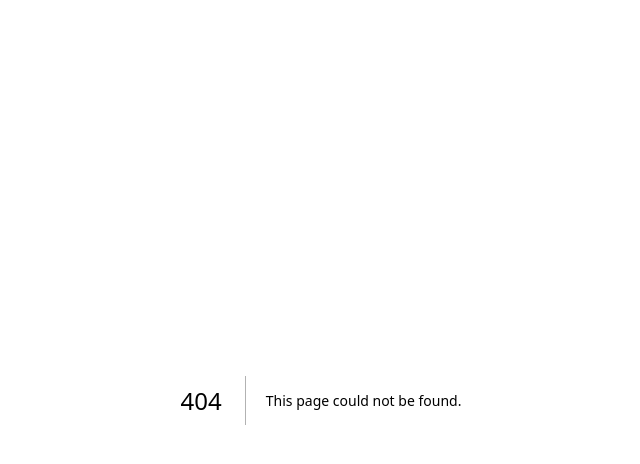
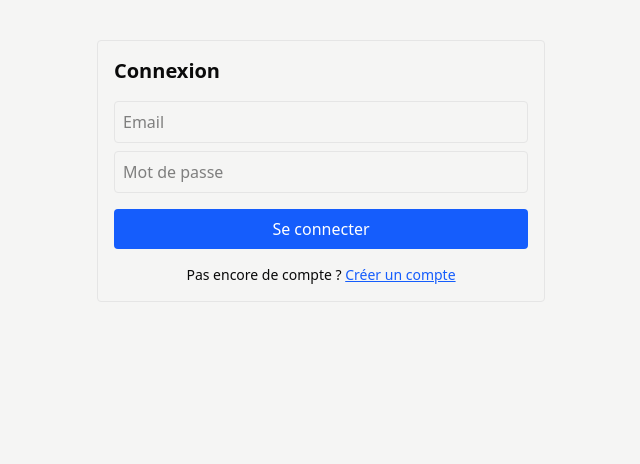
Before and after one commit to Sasorishi/nextjs-boilerplate, a Next.js app: page /signin in a window 1280 px wide. Before the commit this address had no page. Shown: the top 464 px of the page, without its empty margins (319-959 px from the left). Built offline with nearby package versions, Linux system fonts and the light colour scheme; no server answers.

Commit message:
feat: integrate supabase, secure profile route, and create auth service

```diff
--- a/package.json
+++ b/package.json
@@ -10,6 +10,8 @@
   },
   "dependencies": {
     "@radix-ui/react-slot": "^1.1.2",
+    "@supabase/ssr": "^0.6.1",
+    "@supabase/supabase-js": "^2.49.4",
     "class-variance-authority": "^0.7.1",
     "clsx": "^2.1.1",
     "lucide-react": "^0.485.0",
--- a/src/app/profile/page.tsx
+++ b/src/app/profile/page.tsx
@@ -1,4 +1,19 @@
-export default function Profile() {
+import { Button } from '@/components/ui/button'
+import LogoutButton from '@/components/ui/logoutButton'
+import { createClient } from '@/lib/utils/supabase/server'
+import { redirect } from 'next/navigation'
+
+export default async function Profile() {
+  const supabase = await createClient()
+
+  const {
+    data: { user },
+  } = await supabase.auth.getUser()
+
+  if (!user) {
+    return redirect('/signin') // 🔐 redirection si non connecté
+  }
+
   return (
     <div className="max-w-7xl mx-auto px-4 py-6">
       <div className="flex items-center space-x-6">
@@ -15,9 +30,7 @@ export default function Profile() {
             <a href="#" className="text-blue-500 hover:underline">
               Modifier le Profil
             </a>
-            <a href="#" className="text-blue-500 hover:underline">
-              Connexion
-            </a>
+            <LogoutButton />
           </div>
         </div>
       </div>
--- /dev/null
+++ b/src/app/signin/page.tsx
@@ -0,0 +1,55 @@
+'use client'
+
+import { useState } from 'react'
+import { useRouter } from 'next/navigation'
+import { loginUser } from '@/services/authService'
+
+export default function LoginPage() {
+  const router = useRouter()
+  const [email, setEmail] = useState('')
+  const [password, setPassword] = useState('')
+  const [error, setError] = useState<string | null>(null)
+
+  const handleLogin = async () => {
+    const { data, error } = await loginUser(email, password)
+    if (error) {
+      setError(error.message)
+    } else {
+      router.push('/profile')
+    }
+  }
+
+  return (
+    <div className="max-w-md mx-auto mt-10 p-4 border rounded">
+      <h1 className="text-xl font-bold mb-4">Connexion</h1>
+
+      {error && <p className="text-red-500 mb-2">{error}</p>}
+
+      <input
+        type="email"
+        placeholder="Email"
+        value={email}
+        onChange={(e) => setEmail(e.target.value)}
+        className="w-full p-2 border rounded mb-2"
+      />
+      <input
+        type="password"
+        placeholder="Mot de passe"
+        value={password}
+        onChange={(e) => setPassword(e.target.value)}
+        className="w-full p-2 border rounded mb-4"
+      />
+
+      <button
+        onClick={handleLogin}
+        className="bg-blue-600 text-white w-full py-2 rounded"
+      >
+        Se connecter
+      </button>
+
+      <p className="text-center text-sm mt-4">
+        Pas encore de compte ? <a href="/signup" className="text-blue-600 underline">Créer un compte</a>
+      </p>
+    </div>
+  )
+}
--- /dev/null
+++ b/src/app/signup/page.tsx
@@ -0,0 +1,34 @@
+'use client'
+
+import { useState } from 'react'
+import { createFakeUser } from '@/services/createFakeUserService'
+
+export default function FakerPage() {
+  const [status, setStatus] = useState('')
+
+  const handleCreateFakeUser = async () => {
+    setStatus('Création en cours...')
+    const user = await createFakeUser()
+
+    if (user) {
+      setStatus(`✅ Utilisateur créé : ${user.email} / ${user.password}`)
+    } else {
+      setStatus('❌ Échec de la création')
+    }
+  }
+
+  return (
+    <div className="max-w-md mx-auto mt-10 p-4 border rounded">
+      <h1 className="text-xl font-bold mb-4">Créer un utilisateur fictif</h1>
+
+      <button
+        onClick={handleCreateFakeUser}
+        className="bg-purple-600 text-white w-full py-2 rounded mb-4"
+      >
+        Générer un compte
+      </button>
+
+      {status && <p className="text-sm text-gray-700">{status}</p>}
+    </div>
+  )
+}
--- /dev/null
+++ b/src/components/ui/logoutButton.tsx
@@ -0,0 +1,19 @@
+'use client'
+import { logoutUser } from '@/services/authService'
+import { useRouter } from 'next/navigation'
+import { Button } from '@/components/ui/button' // adapte ce chemin si nécessaire
+
+export default function LogoutButton() {
+  const router = useRouter()
+
+  const handleLogout = async () => {
+    await logoutUser()
+    router.push('/signin')
+  }
+
+  return (
+    <Button variant="outline" onClick={handleLogout}>
+      Déconnexion
+    </Button>
+  )
+}
--- /dev/null
+++ b/src/lib/utils/supabase/client.ts
@@ -0,0 +1,6 @@
+import { createBrowserClient } from "@supabase/ssr";
+
+export const supabase = createBrowserClient(
+  process.env.NEXT_PUBLIC_SUPABASE_URL!,
+  process.env.NEXT_PUBLIC_SUPABASE_ANON_KEY!,
+);
--- /dev/null
+++ b/src/lib/utils/supabase/middleware.ts
@@ -0,0 +1,34 @@
+import { createServerClient, type CookieOptions } from "@supabase/ssr";
+import { type NextRequest, NextResponse } from "next/server";
+
+export const createClient = (request: NextRequest) => {
+  // Create an unmodified response
+  let supabaseResponse = NextResponse.next({
+    request: {
+      headers: request.headers,
+    },
+  });
+
+  const supabase = createServerClient(
+    process.env.NEXT_PUBLIC_SUPABASE_URL!,
+    process.env.NEXT_PUBLIC_SUPABASE_ANON_KEY!,
+    {
+      cookies: {
+        getAll() {
+          return request.cookies.getAll()
+        },
+        setAll(cookiesToSet) {
+          cookiesToSet.forEach(({ name, value, options }) => request.cookies.set(name, value))
+          supabaseResponse = NextResponse.next({
+            request,
+          })
+          cookiesToSet.forEach(({ name, value, options }) =>
+            supabaseResponse.cookies.set(name, value, options)
+          )
+        },
+      },
+    },
+  );
+
+  return supabaseResponse
+};
--- /dev/null
+++ b/src/lib/utils/supabase/server.ts
@@ -0,0 +1,29 @@
+import { createServerClient, type CookieOptions } from "@supabase/ssr";
+import { cookies } from "next/headers";
+
+export const createClient = async () => {
+  const cookieStore = await cookies();
+
+  return createServerClient(
+    process.env.NEXT_PUBLIC_SUPABASE_URL!,
+    process.env.NEXT_PUBLIC_SUPABASE_ANON_KEY!,
+    {
+      cookies: {
+        getAll() {
+          return cookieStore.getAll();
+        },
+        setAll(cookiesToSet) {
+          try {
+            cookiesToSet.forEach(({ name, value, options }) =>
+              cookieStore.set(name, value, options)
+            );
+          } catch {
+            // The `setAll` method was called from a Server Component.
+            // This can be ignored if you have middleware refreshing
+            // user sessions.
+          }
+        },
+      },
+    }
+  );
+};
--- /dev/null
+++ b/src/services/authService.ts
@@ -0,0 +1,16 @@
+'use client'
+
+import { supabase } from '@/lib/utils/supabase/client'
+
+export async function logoutUser() {
+  await supabase.auth.signOut()
+}
+
+export async function loginUser(email: string, password: string) {
+    const { data, error } = await supabase.auth.signInWithPassword({
+      email,
+      password,
+    })
+
+    return { data, error }
+}
--- /dev/null
+++ b/src/services/createFakeUserService.ts
@@ -0,0 +1,21 @@
+// New service for generating a fake user
+import { supabase } from '@/lib/utils/supabase/client'
+import { faker } from '@faker-js/faker'
+
+export async function createFakeUser() {
+  const email = faker.internet.email()
+  const password = faker.internet.password()
+
+  const { data, error } = await supabase.auth.signUp({
+    email,
+    password,
+  })
+
+  if (error) {
+    console.error('Erreur lors de la création de l’utilisateur :', error.message)
+    return null
+  }
+
+  console.log('Utilisateur créé :', email, password)
+  return { email, password, user: data.user }
+}
```
Also changed, not shown: 1 other file (tests, documents, lock files or other folders).
